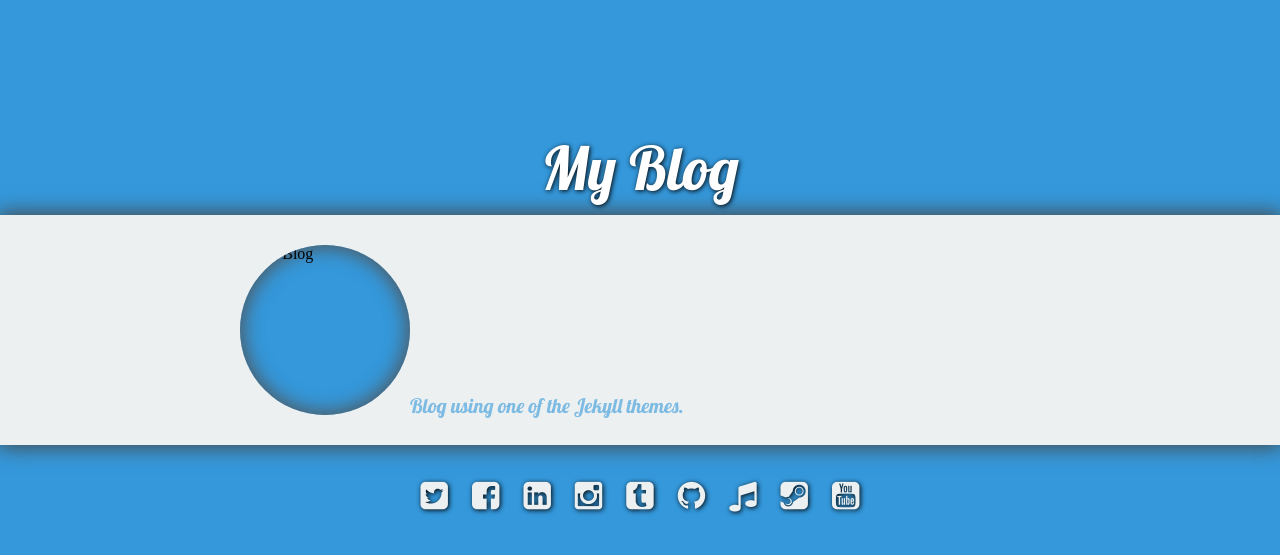
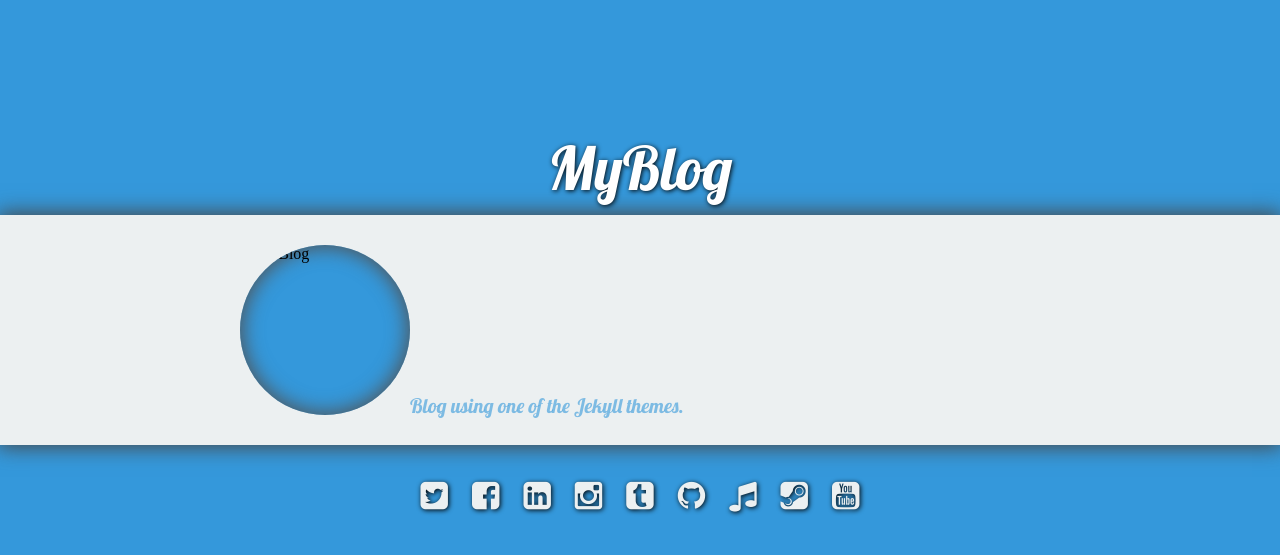
Before and after one commit to melnimr/melnimr.github.io_old3, a Jekyll site: the page built from index.html, in a window 1280 px wide. Shown: the top 555 px of the page. Built offline with Jekyll 4.4.1, drawn with Linux system fonts in a browser that asks for light colours; nearby versions of some CDN libraries.

Commit message:
Updating config

```diff
--- a/_config.yml
+++ b/_config.yml
@@ -1,5 +1,5 @@
 # Site
-title:          My Blog
+title:          MyBlog
 bio:            'My Own Blog'
 description:    "Blog using one of the Jekyll themes."
 picture:        'https://github.com/melnimr/assets/img/profile.png'
```
